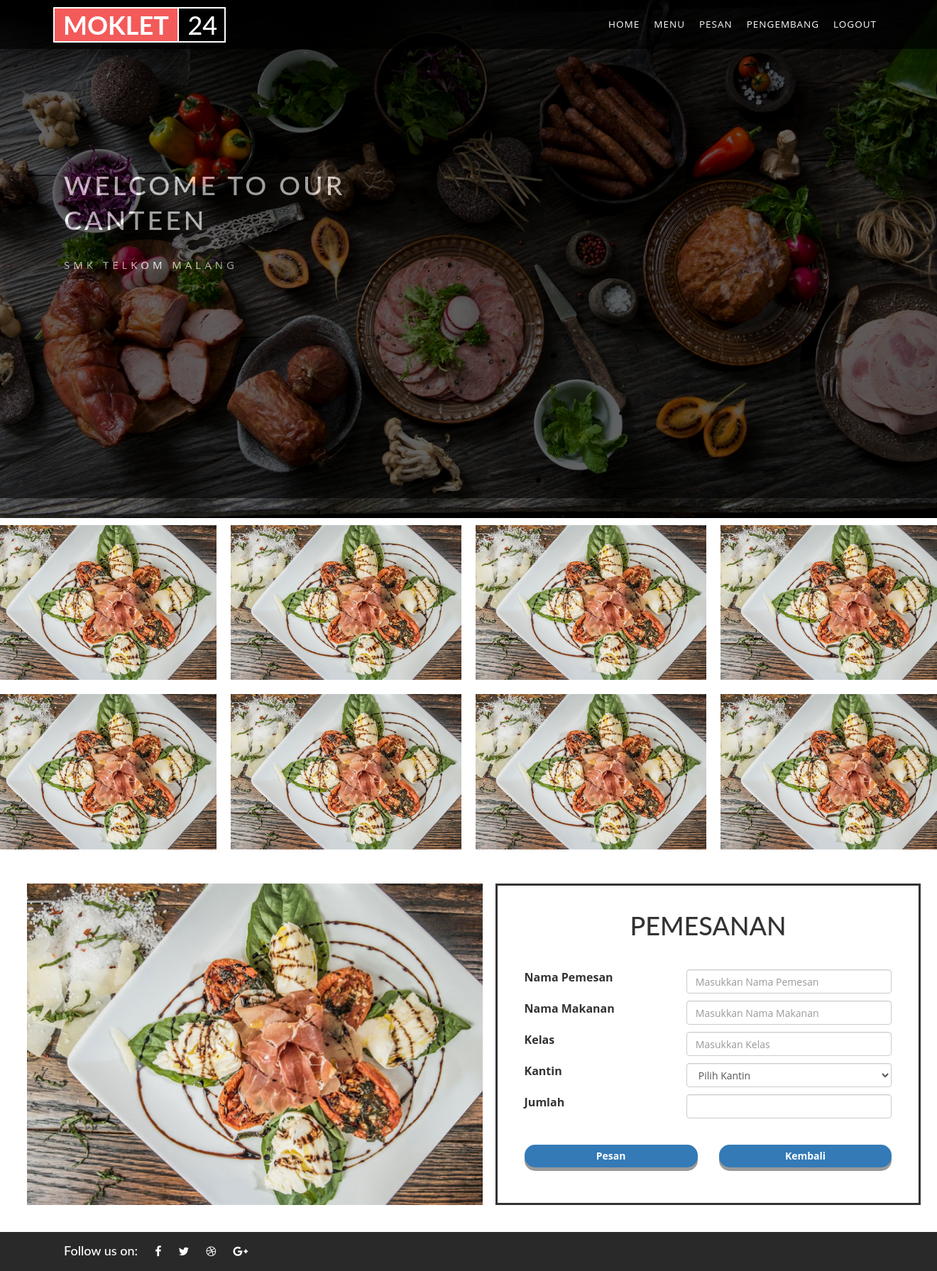
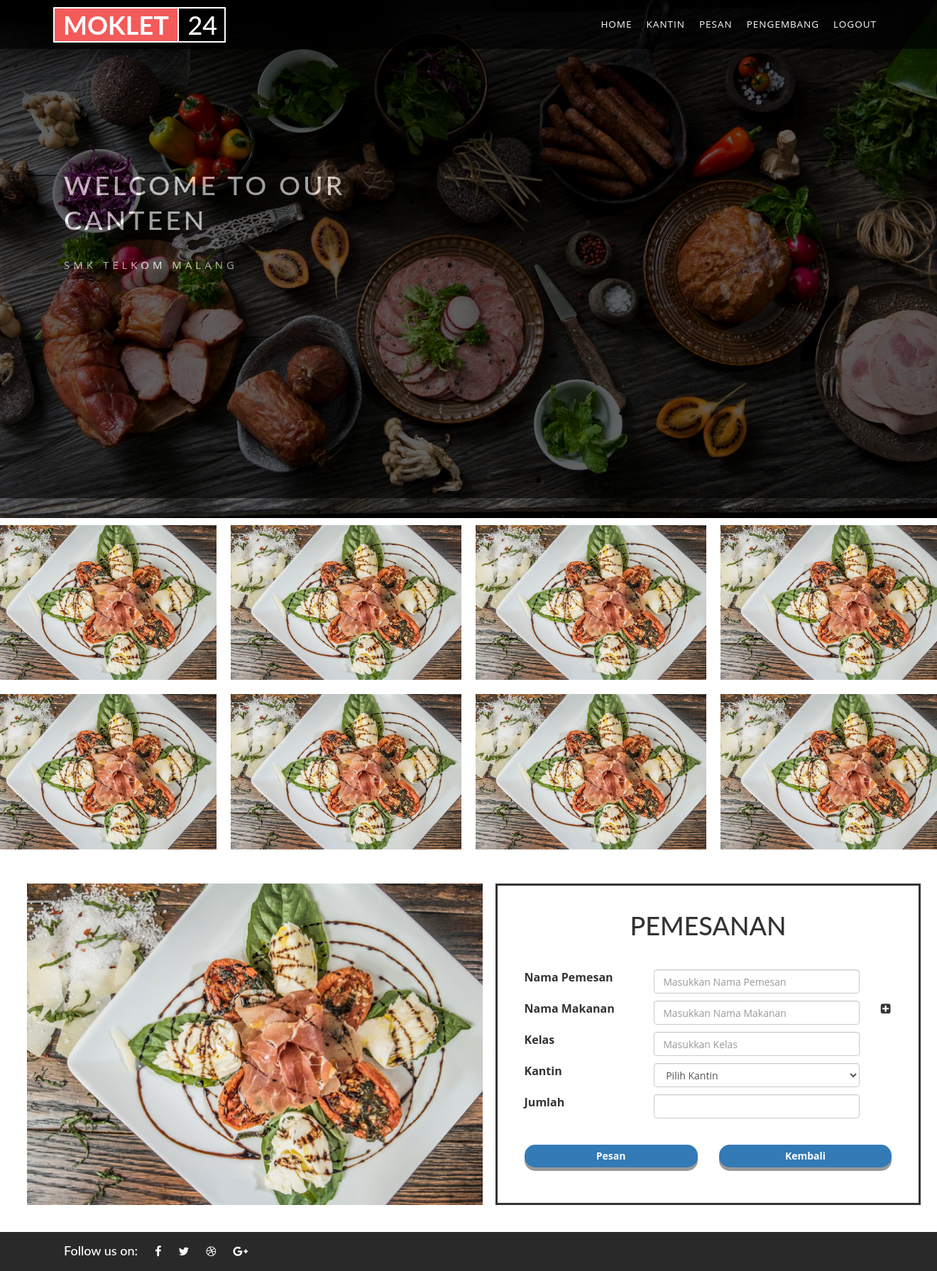
Before and after one commit to ilhamjalu/Project-Work, a CodeIgniter app: page /projectwork/index.php/pesan/index in a window 1320 px wide; the page is wider, and only the part inside the window is pictured. Shown: that part at 71% size. Run offline with CodeIgniter, Linux system fonts and the light colour scheme; some libraries are stand-ins or nearby versions.

Commit message:
commit db pertama

```diff
--- a/application/config/autoload.php
+++ b/application/config/autoload.php
@@ -58,7 +58,7 @@ $autoload['packages'] = array();
 |
 |	$autoload['libraries'] = array('user_agent' => 'ua');
 */
-$autoload['libraries'] = array('session','form_validation','database');
+$autoload['libraries'] = array('session','form_validation','database','upload');
 
 /*
 | -------------------------------------------------------------------
--- a/application/config/database.php
+++ b/application/config/database.php
@@ -76,9 +76,9 @@ $query_builder = TRUE;
 $db['default'] = array(
 	'dsn'	=> '',
 	'hostname' => 'localhost',
-	'username' => '',
+	'username' => 'root',
 	'password' => '',
-	'database' => '',
+	'database' => 'kantin',
 	'dbdriver' => 'mysqli',
 	'dbprefix' => '',
 	'pconnect' => FALSE,
--- a/application/config/routes.php
+++ b/application/config/routes.php
@@ -49,6 +49,6 @@ defined('BASEPATH') OR exit('No direct script access allowed');
 | Examples:	my-controller/index	-> my_controller/index
 |		my-controller/my-method	-> my_controller/my_method
 */
-$route['default_controller'] = 'pesan';
+$route['default_controller'] = 'login';
 $route['404_override'] = '';
 $route['translate_uri_dashes'] = FALSE;
--- a/application/controllers/penjualan.php
+++ b/application/controllers/penjualan.php
@@ -5,8 +5,8 @@ class penjualan extends CI_Controller {
 
 	public function index()
 	{
-		$data['main_view'] = 'penjualan_view';
-		$this->load->view('template_view', $data);
+		//$data['main_view'] = 'penjual_tem';
+		$this->load->view('penjual_tem');
 	}
 
 }
--- a/application/views/pesan_view.php
+++ b/application/views/pesan_view.php
@@ -6,6 +6,13 @@
 	<style type="text/css">
 		overflow-x:hidden;
 	</style>
+
+	<!-- <script type="text/javascript">
+		function like() {
+			var a = document.getElementById("tambah");
+			a.innerHTML+="<div class="col-lg-7"> <input type="text" name="makanan" id="makanan" class="form-control input_with_text" placeholder="Masukkan Nama Makanan"> </div>";
+		}
+	</script> -->
 </head>
 <body>
 <div id="home" class="w3ls-banner">
@@ -104,25 +111,34 @@
 				<div class="row">
 				<div class="form-body">
 				<div class="form-group">
-					<label for="nama" class="control-label col-lg-5">Nama Pemesan</label>
+					<label for="nama" class="control-label col-lg-4">Nama Pemesan</label>
 					<div class="col-lg-7">
 						<input type="text" name="nama" id="nama" class="form-control input_with_text" placeholder="Masukkan Nama Pemesan">
 					</div>
 				</div>
 				<div class="form-group">
-					<label for="makanan" class="control-label col-lg-5">Nama Makanan</label>
+					<label for="makanan" class="control-label col-lg-4">Nama Makanan</label>
 					<div class="col-lg-7">
 						<input type="text" name="makanan" id="makanan" class="form-control input_with_text" placeholder="Masukkan Nama Makanan">
 					</div>
+					<div class="col-lg-1">
+						<span class="fa fa-plus-square" aria-hidden="true" onclick="like()"></span>
+					</div>
 				</div>
+
+				<!-- <div class="form-group" id="tambah">
+
+
+				</div> -->
+
 				<div class="form-group">
-					<label for="kelas" class="control-label col-lg-5">Kelas</label>
+					<label for="kelas" class="control-label col-lg-4">Kelas</label>
 					<div class="col-lg-7">
 						<input type="text" name="kelas" id="kelas" class="form-control input_with_text" placeholder="Masukkan Kelas">
 					</div>
 				</div>
 				<div class="form-group">
-					<label for="kantin" class="control-label col-lg-5"> Kantin </label>
+					<label for="kantin" class="control-label col-lg-4"> Kantin </label>
 					<div class="col-lg-7">
 						<select id="kantin" class="form-control">
 							<option value=""> Pilih Kantin </option>
@@ -134,7 +150,7 @@
 					</div>
 				</div>
 				<div class="form-group">
-					<label class="control-label col-lg-5"> Jumlah </label>
+					<label class="control-label col-lg-4"> Jumlah </label>
 						<div class="col-lg-7">
 							<input type="number" class="form-control">
 						</div>
--- a/application/views/template_view.php
+++ b/application/views/template_view.php
@@ -38,10 +38,10 @@
 						<ul class="nav navbar-nav navbar-right">
 							<li class="hidden"><a class="page-scroll scroll" href="#page-top"></a>	</li>
 							<li><a class="page-scroll scroll" href="#home">Home</a></li>
-							<li><a class="page-scroll scroll" href="#pertama">Menu</a></li>
+							<li><a class="page-scroll scroll" href="#pertama">Kantin</a></li>
 							<li><a class="page-scroll scroll" href="#kedua">Pesan</a></li>
 							<li><a class="page-scroll scroll" href="#about">Pengembang</a></li>
-							<li><a class="page-scroll scroll" href="<?php echo base_url()?>index.php/login">Logout</a></li>
+							<li><a class="page-scroll scroll" href="<?php echo base_url()?>index.php/login/logout">Logout</a></li>
 						</ul>
 					</div>
 				</div>
```
Also changed, not shown: application/controllers/login.php (+39 -2 lines), application/views/login_view.php (+10 -4 lines).
